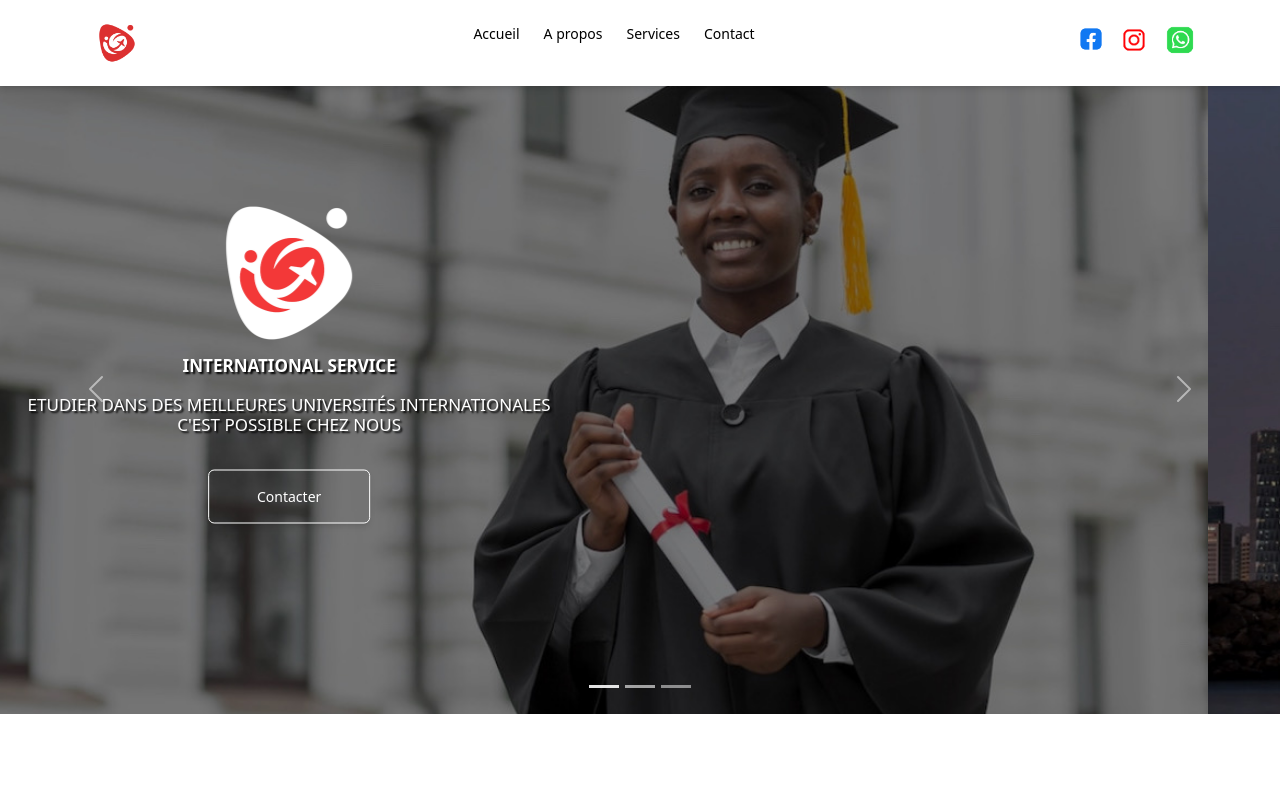
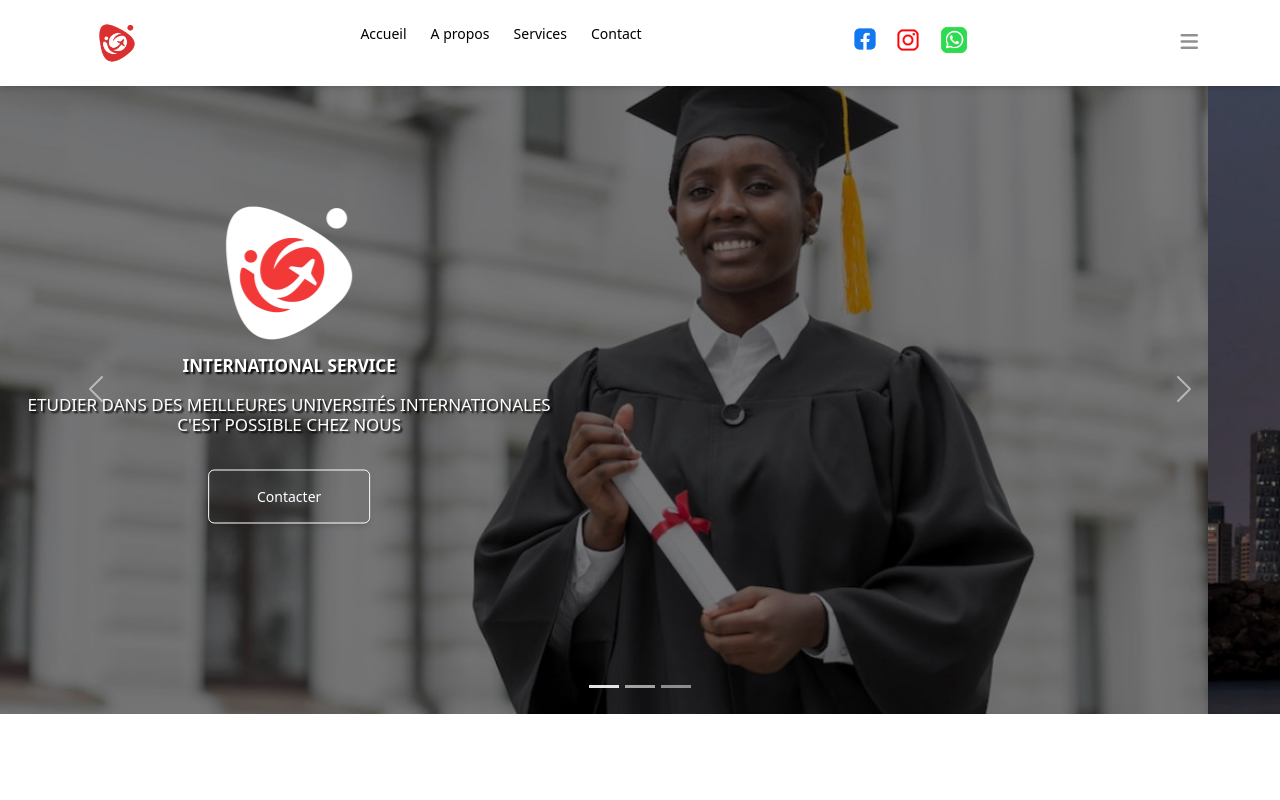
Before and after one commit to Michee-kolony/its, an Angular app: page /home in a window 1280 px wide. Shown: the top 800 px of the page. Built offline with nearby package versions, Linux system fonts and the light colour scheme.

Commit message:
adding menu

```diff
--- a/src/app/composants/navbar/navbar.component.html
+++ b/src/app/composants/navbar/navbar.component.html
@@ -13,5 +13,6 @@
        <a class="py-2 mt-1" ><img src="images/2024_08_27_21_23_IMG_1683.PNG" class="w-[40px]"/></a>
        <a class="py-2 mt-[6px]" ><img src="images/2024_08_27_21_22_IMG_1682.PNG" class="w-[36px]"/></a>
     </div>
+    <i class="fa-solid fa-bars text-[20px] py-3 mt-2 opacity-50"></i>
 </div>
 </div>
--- a/src/index.html
+++ b/src/index.html
@@ -6,6 +6,7 @@
   <base href="/">
   <meta name="viewport" content="width=device-width, initial-scale=1">
   <link rel="icon" type="image/x-icon" href="favicon.ico">
+  <link rel="stylesheet" href="https://cdnjs.cloudflare.com/ajax/libs/font-awesome/6.6.0/css/all.min.css" integrity="sha512-Kc323vGBEqzTmouAECnVceyQqyqdsSiqLQISBL29aUW4U/M7pSPA/gEUZQqv1cwx4OnYxTxve5UMg5GT6L4JJg==" crossorigin="anonymous" referrerpolicy="no-referrer" />
 </head>
 <body>
   <app-root></app-root>
```
